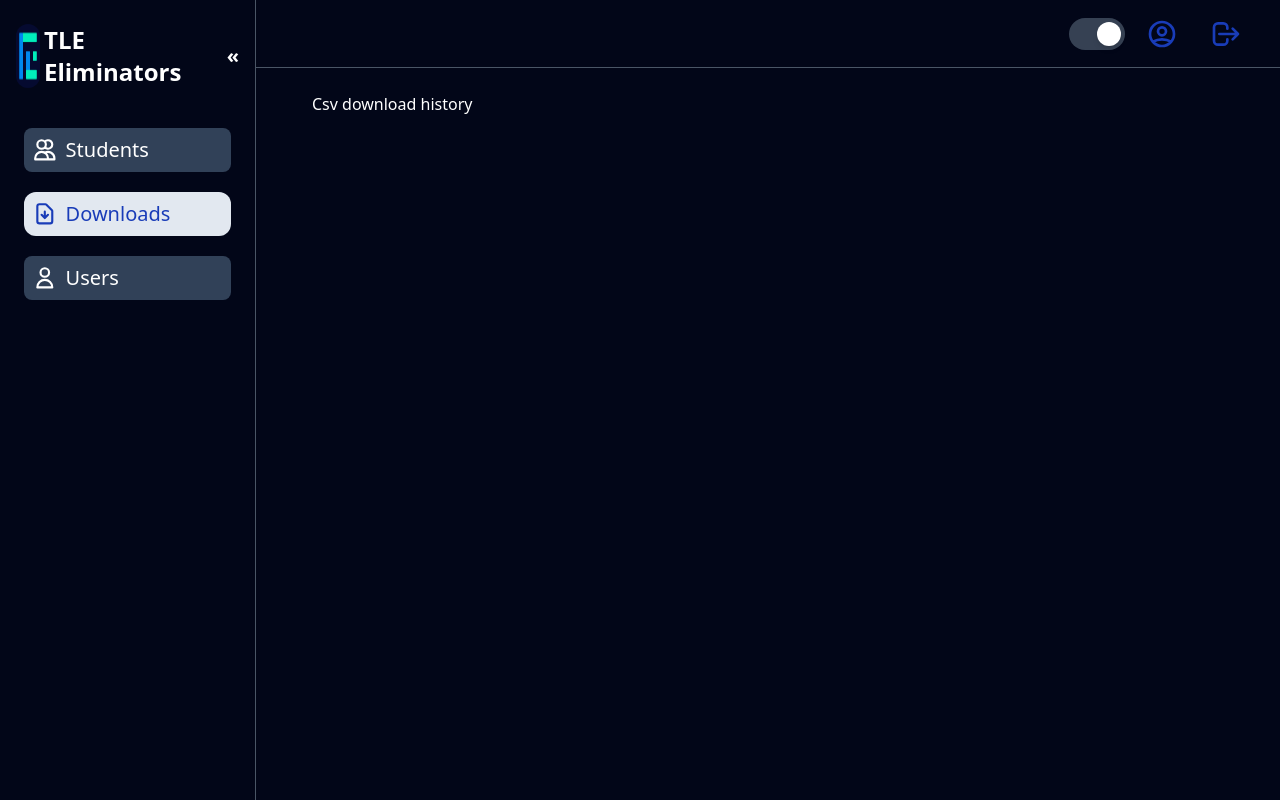
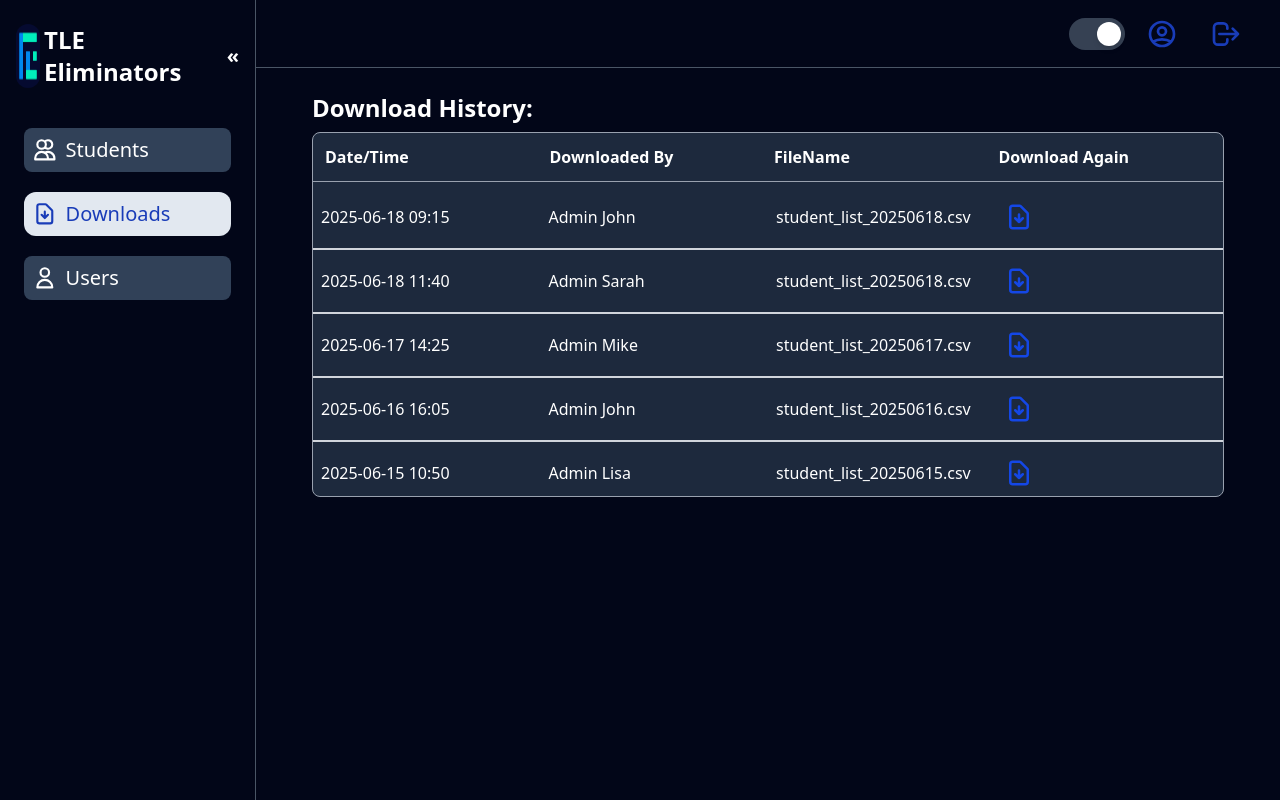
Before and after one commit to shanmuga-priya-tech/TLE-Assignment, a React (Vite) app in the folder frontend/: page /downloads in a window 1280 px wide. Built offline with nearby package versions, Linux system fonts and the light colour scheme.

Commit message:
created a static downlodHistory component

```diff
--- a/frontend/src/components/DownloadHistory/Downloads.jsx
+++ b/frontend/src/components/DownloadHistory/Downloads.jsx
@@ -1,5 +1,85 @@
+import { useContext } from "react";
+import { Themecontext } from "../../context/ThemeContext";
+import "react-icons/hi";
+import { HiOutlineDocumentDownload } from "react-icons/hi";
+
 function Downloads() {
-  return <div>Csv download history</div>;
+  const { theme } = useContext(Themecontext);
+
+  const downloadHistory = [
+    {
+      dateTime: "2025-06-18 09:15",
+      downloadedBy: "Admin John",
+      fileName: "student_list_20250618.csv",
+    },
+    {
+      dateTime: "2025-06-18 11:40",
+      downloadedBy: "Admin Sarah",
+      fileName: "student_list_20250618.csv",
+    },
+    {
+      dateTime: "2025-06-17 14:25",
+      downloadedBy: "Admin Mike",
+      fileName: "student_list_20250617.csv",
+    },
+    {
+      dateTime: "2025-06-16 16:05",
+      downloadedBy: "Admin John",
+      fileName: "student_list_20250616.csv",
+    },
+    {
+      dateTime: "2025-06-15 10:50",
+      downloadedBy: "Admin Lisa",
+      fileName: "student_list_20250615.csv",
+    },
+  ];
+
+  return (
+    <div
+      className={` ${
+        theme === "dark" ? "bg-slate-950 text-white" : "bg-slate-200 text-black"
+      }`}
+    >
+      <div className="pt-10 md:pt-0">
+        <h1 className="text-2xl font-bold">Download History:</h1>
+        <div
+          className={`border border-gray-400 mt-2 rounded-lg ${
+            theme === "dark"
+              ? "bg-slate-800 text-white"
+              : "bg-slate-200 text-black"
+          }`}
+        >
+          <div className="grid  grid-cols-[2fr_2fr_2fr_2fr] gap-3 mb-3 border-b border-gray-400 px-3 py-3 font-semibold">
+            <div>Date/Time</div>
+            <div>Downloaded By</div>
+            <div>FileName</div>
+            <div>Download Again</div>
+          </div>
+
+          {/* Scrollable list */}
+          <div className="max-h-[400px] overflow-y-auto">
+            {downloadHistory.map((download, i) => (
+              <div key={i}>
+                <div className="grid  grid-cols-[2fr_2fr_2fr_2fr] gap-4 items-center px-2 py-2">
+                  <div>{download.dateTime}</div>
+                  <div>{download.downloadedBy}</div>
+                  <div>{download.fileName}</div>
+                  <div>
+                    <span className="text-3xl  text-blue-700 cursor-pointer">
+                      <HiOutlineDocumentDownload />
+                    </span>
+                  </div>
+                </div>
+                {i !== downloadHistory.length - 1 && (
+                  <hr className="border border-gray-300 my-2" />
+                )}
+              </div>
+            ))}
+          </div>
+        </div>
+      </div>
+    </div>
+  );
 }
 
 export default Downloads;
```
